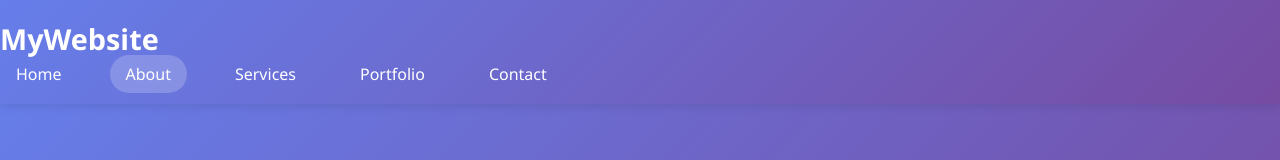
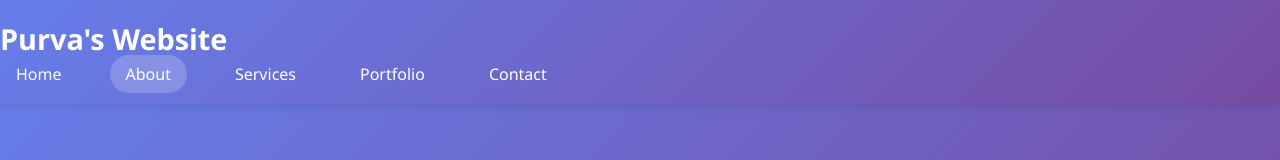
Before and after one commit to PrajaktaPatil3112/interns-repo, a plain HTML site: page about.html in a window 1280 px wide. Shown: the top 160 px of the page. Drawn offline with Linux system fonts and the light colour scheme.

Commit message:
My changes

```diff
--- a/about.html
+++ b/about.html
@@ -10,7 +10,7 @@
     <header>
       <nav class="navbar">
         <div class="nav-brand">
-          <h1>MyWebsite</h1>
+          <h1>Purva's Website</h1>
         </div>
         <ul class="nav-menu">
           <li class="nav-item">
```
